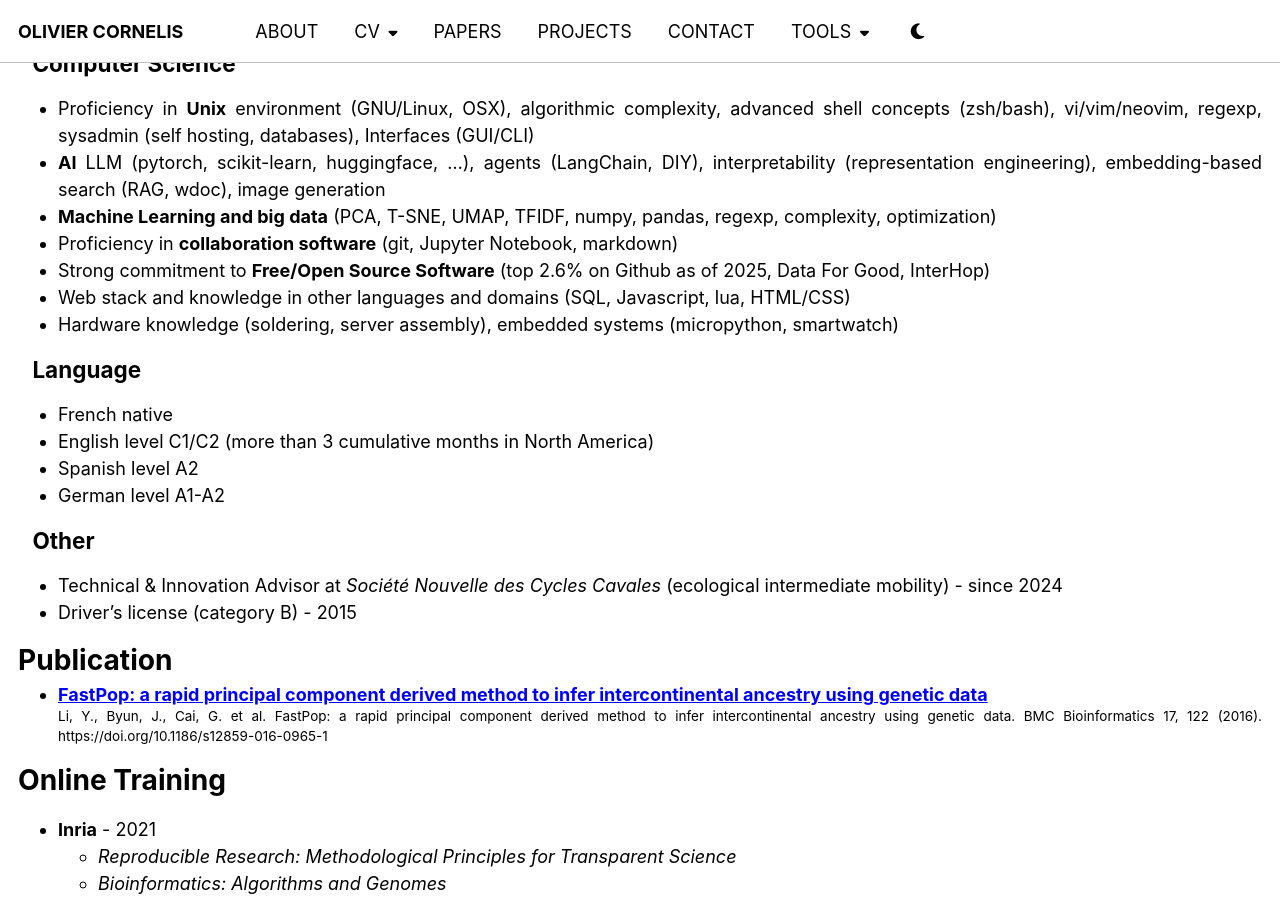
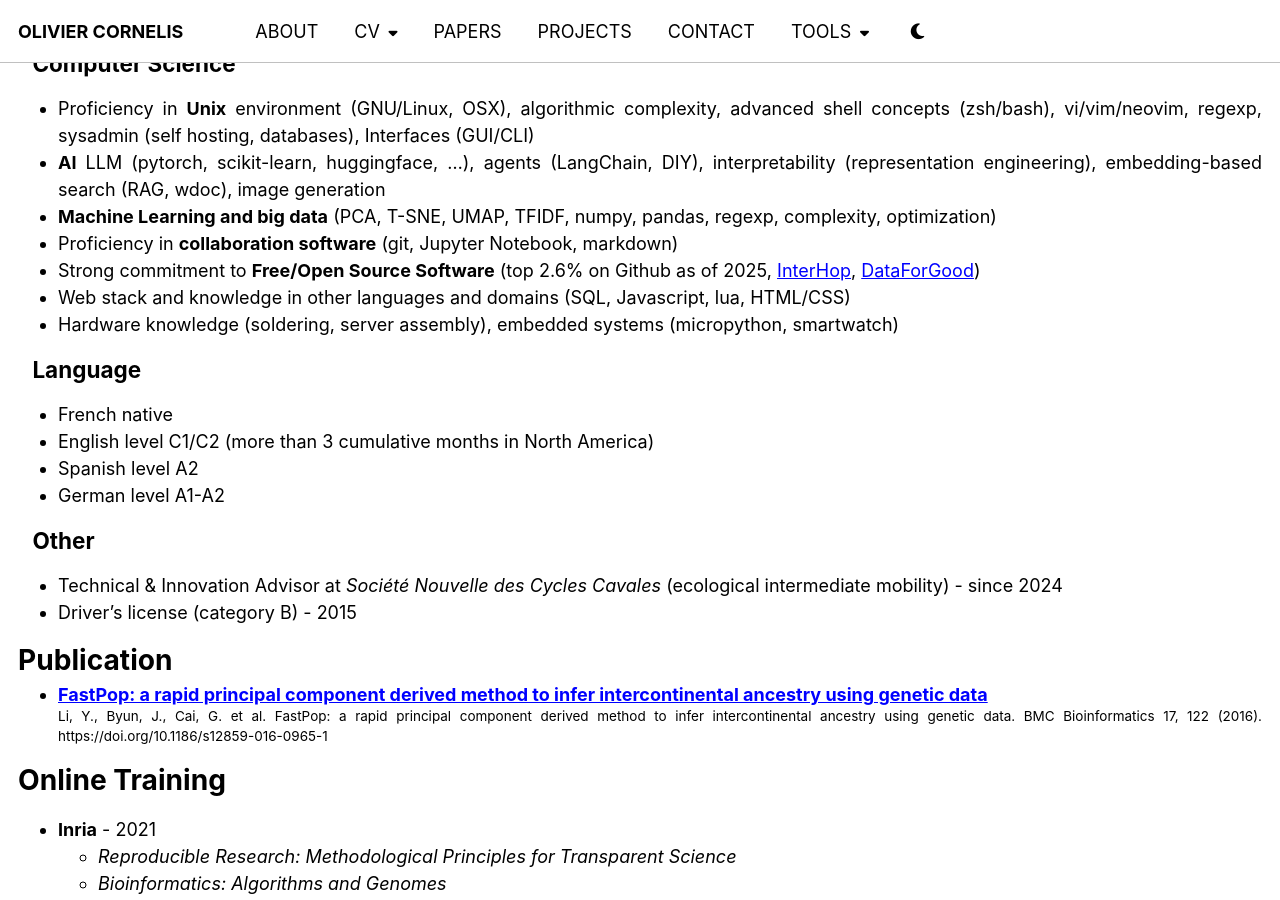
Before and after one commit to thiswillbeyourgithub/website, a Jekyll site: the page built from _pages/cv_en.md, in a window 1280 px wide and 900 px high, scrolled down 806 px. Built offline with Jekyll 4.4.1, drawn with Linux system fonts in a browser that asks for light colours.

Commit message:
add links for interhop and data4good
Signed-off-by: thiswillbeyourgithub <26625900+thiswillbeyourgithub@users.noreply.github.com>

```diff
--- a/_pages/cv_en.md
+++ b/_pages/cv_en.md
@@ -71,7 +71,7 @@ redirect_from:
 * **AI** LLM (pytorch, scikit-learn, huggingface, ...), agents (LangChain, DIY), interpretability (representation engineering), embedding-based search (RAG, wdoc), image generation
 * **Machine Learning and big data** (PCA, T-SNE, UMAP, TFIDF, numpy, pandas, regexp, complexity, optimization)
 * Proficiency in **collaboration software** (git, Jupyter Notebook, markdown)
-* Strong commitment to **Free/Open Source Software** (top 2.6% on Github as of 2025, Data For Good, InterHop)
+* Strong commitment to **Free/Open Source Software** (top 2.6% on Github as of 2025, [InterHop](https://interhop.org/), [DataForGood](https://dataforgood.fr/))
 * Web stack and knowledge in other languages and domains (SQL, Javascript, lua, HTML/CSS)
 * Hardware knowledge (soldering, server assembly), embedded systems (micropython, smartwatch)
 
```
Also changed, not shown: _pages/cv_fr.md (+1 -1 lines).
